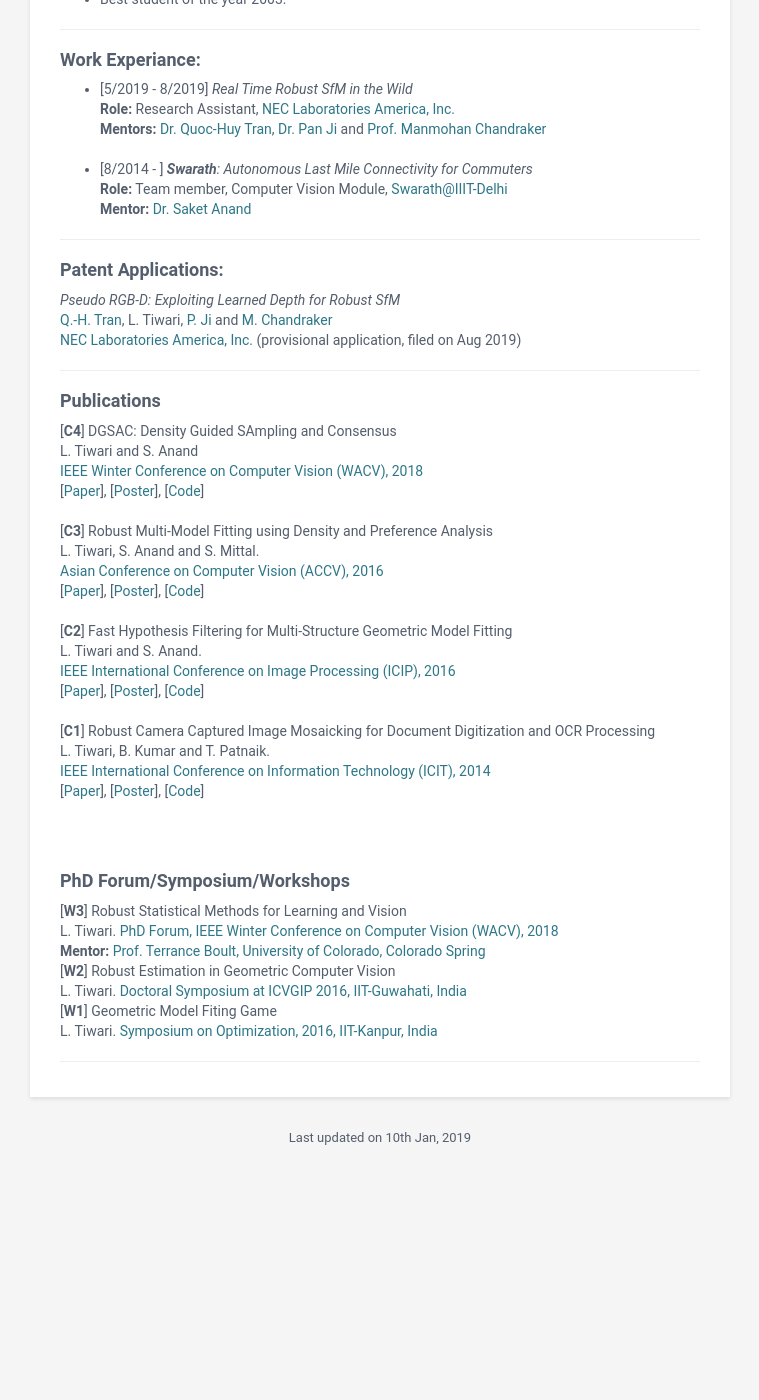
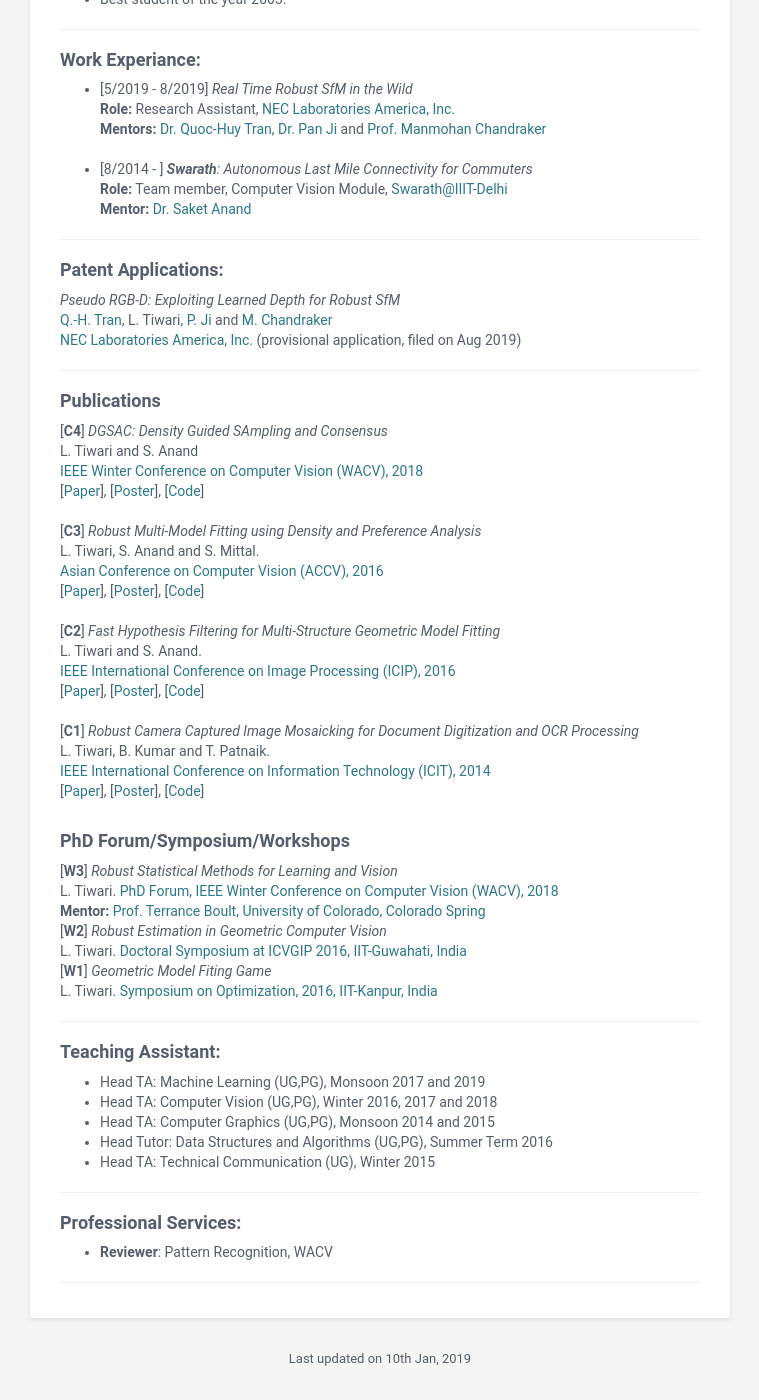
Before and after one commit to lokender/lokender.github.io, a Jekyll site: the page built from index.html, in a window 1280 px wide and 1400 px high, scrolled down 713 px. Shown: the whole window, without its empty margins (260-1019 px from the left). Built offline with Jekyll 4.4.1, drawn with Linux system fonts in a browser that asks for light colours; before the commit the page ends 1892 px from its top, so only the background shows below that.

Commit message:
Update aboutme.html
u

```diff
--- a/_includes/aboutme.html
+++ b/_includes/aboutme.html
@@ -48,35 +48,54 @@
 <hr>
 
 <h4><strong>Publications</strong></h4>
-[<b>C4</b>] DGSAC: Density Guided SAmpling and Consensus </br>
+[<b>C4</b>] <i>DGSAC: Density Guided SAmpling and Consensus</i> </br>
 L. Tiwari and S. Anand </br>
 <a href="http://wacv18.uccs.us/">IEEE Winter Conference on Computer Vision (WACV), 2018</a> </br>
 [<a href="">Paper</a>], [<a href="">Poster</a>], [<a href="">Code</a>] </br> </br>
 
-[<b>C3</b>] Robust Multi-Model Fitting using Density and Preference Analysis </br>
+[<b>C3</b>] <i>Robust Multi-Model Fitting using Density and Preference Analysis</i> </br>
 L. Tiwari, S. Anand and S. Mittal. </br>
 <a href="http://www.accv2016.org/">Asian Conference on Computer Vision (ACCV), 2016</a></br>
 [<a href="https://doi.org/10.1007/978-3-319-54190-7_19">Paper</a>], [<a href="">Poster</a>], [<a href="">Code</a>] </br> </br>
 
-[<b>C2</b>] Fast Hypothesis Filtering for Multi-Structure Geometric Model Fitting </br>
+[<b>C2</b>] <i>Fast Hypothesis Filtering for Multi-Structure Geometric Model Fitting</i> </br>
 L. Tiwari and S. Anand. </br>
 <a href="http://www.2016.ieeeicip.org/ICIP%202016/www2.securecms.com/ICIP2016/default.html/">IEEE International Conference on Image Processing (ICIP), 2016</a></br>
 [<a href="https://doi.org/10.1109/ICIP.2016.7533056">Paper</a>], [<a href="">Poster</a>], [<a href="">Code</a>] </br> </br>
 
-[<b>C1</b>] Robust Camera Captured Image Mosaicking for Document Digitization and OCR Processing </br>
+[<b>C1</b>] <i>Robust Camera Captured Image Mosaicking for Document Digitization and OCR Processing</i> </br>
 L. Tiwari, B. Kumar and T. Patnaik. </br>
 <a href="">IEEE International Conference on Information Technology (ICIT), 2014</a></br>
-[<a href="https://doi.org/10.1109/ICIP.2016.7533056">Paper</a>], [<a href="">Poster</a>], [<a href="">Code</a>] </br> </br>  </br> </br>
+[<a href="https://doi.org/10.1109/ICIP.2016.7533056">Paper</a>], [<a href="">Poster</a>], [<a href="">Code</a>] </br> </br>
 
 <h4><strong>PhD Forum/Symposium/Workshops</strong></h4>
-[<b>W3</b>] Robust Statistical Methods for Learning and Vision</br>
+[<b>W3</b>] <i>Robust Statistical Methods for Learning and Vision</i></br>
 L. Tiwari. <a href="http://wacv18.uccs.us/">PhD Forum, IEEE Winter Conference on Computer Vision (WACV), 2018</a> </br>
 <b>Mentor:</b> <a href="https://www.vast.uccs.edu/~tboult/resume.html">Prof. Terrance Boult, University of Colorado, Colorado Spring</a> </br>
 
-[<b>W2</b>] Robust Estimation in Geometric Computer Vision</br>
+[<b>W2</b>] <i>Robust Estimation in Geometric Computer Vision</i></br>
 L. Tiwari. <a href="http://www.iitg.ac.in/icvgip2016/BestPaperAwards.php">Doctoral Symposium at ICVGIP 2016, IIT-Guwahati, India</a></br>
 
-[<b>W1</b>]  Geometric Model Fiting Game </br>
+[<b>W1</b>]  <i>Geometric Model Fiting Game</i> </br>
 L. Tiwari. <a href="">Symposium on Optimization, 2016, IIT-Kanpur, India</a></br>
 <hr>
+
+<strong><h4>Teaching Assistant:</h4></strong>
+<ul>
+  <li>Head TA: Machine Learning (UG,PG), Monsoon 2017 and 2019</li>
+  <li>Head TA: Computer Vision (UG,PG), Winter 2016, 2017 and 2018</li>
+  <li>Head TA: Computer Graphics (UG,PG), Monsoon 2014 and 2015</li>
+  <li>Head Tutor: Data Structures and Algorithms (UG,PG), Summer Term 2016</li>
+  <li>Head TA: Technical Communication (UG), Winter 2015</li>
+</ul>
+
+<hr>
+
+<strong><h4>Professional Services:</h4></strong>
+<ul>
+	<li><b>Reviewer</b>: Pattern Recognition, WACV</li>
+
+</ul>
+
+<hr>
 </section><!--//section-->
```
